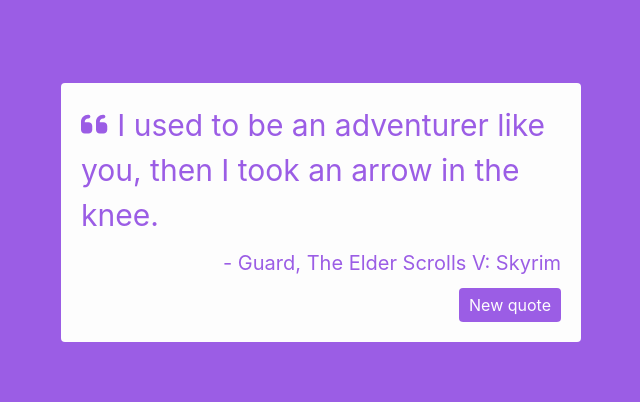
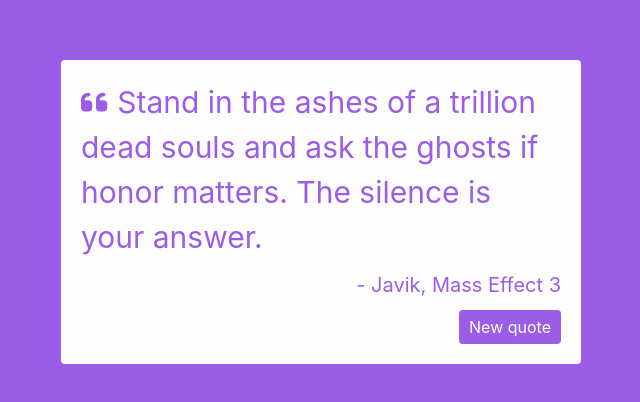
Before and after one commit to elk15/FreeCode-Camp, a React (Vite) app in the folder random-quote-machine/: page / in a window 1280 px wide. Shown: the part 188-590 px from the top of the page, without its empty margins (319-959 px from the left). Built offline with nearby package versions, Linux system fonts and the light colour scheme.

Commit message:
Add data

```diff
--- a/random-quote-machine/src/App.tsx
+++ b/random-quote-machine/src/App.tsx
@@ -1,13 +1,17 @@
+import './App.css'
+import { Main } from './styledComponents.tsx'
+import CardComponent from './components/Card.tsx'
+import quotes from './quotes.json'
+import { Quote } from './types.ts'
 import { useState } from 'react'
-import './App.css'
-import { Main } from './styledComponents.tsx';
-import CardComponent from './components/Card.tsx';
 
 function App() {
-
+  // eslint-disable-next-line @typescript-eslint/no-unused-vars
+  const [quoteIndex, setQuoteIndex] = useState<number>(0)
+  const quoteArr: Quote[] = quotes
   return (
     <Main>
-      <CardComponent />
+      <CardComponent quote={quoteArr[quoteIndex]}/>
     </Main>
   )
 }
--- a/random-quote-machine/src/components/Card.tsx
+++ b/random-quote-machine/src/components/Card.tsx
@@ -1,18 +1,23 @@
-import { faQuoteLeft } from "@fortawesome/free-solid-svg-icons";
-import { Card, CardButton, Attribution, Quote } from "../styledComponents";
-import { FontAwesomeIcon } from "@fortawesome/react-fontawesome";
+import { faQuoteLeft } from '@fortawesome/free-solid-svg-icons'
+import { Card, CardButton, Attribution, QuoteComponent } from '../styledComponents'
+import { FontAwesomeIcon } from '@fortawesome/react-fontawesome'
+import { Quote } from '../types'
 
-const CardComponent = () => {
+interface Props {
+  quote: Quote
+}
+
+const CardComponent = ({ quote }: Props) => {
   return (
     <Card>
-            <Quote>
+      <QuoteComponent>
         <FontAwesomeIcon icon={faQuoteLeft} style={{ marginRight: '10px' }} />
-                I used to be an adventurer like you, then I took an arrow in the knee.
-            </Quote>
-            <Attribution>- Guard, The Elder Scrolls V: Skyrim</Attribution>
+        {quote.quote}
+      </QuoteComponent>
+      <Attribution>- {quote.attribution}</Attribution>
       <CardButton>New quote</CardButton>
     </Card>
   )
 }
 
-export default CardComponent;
+export default CardComponent
--- /dev/null
+++ b/random-quote-machine/src/quotes.json
@@ -0,0 +1,42 @@
+[
+    {
+        "quote": "Stand in the ashes of a trillion dead souls and ask the ghosts if honor matters. The silence is your answer.",
+        "attribution": "Javik, Mass Effect 3"
+    },
+    {
+        "quote": "Life is all about resolve. Outcome is secondary. It is resolve that determines the value of your life.",
+        "attribution": "Snake, Metal Gear Solid 4: Guns of the Patriots"
+    },
+    {
+        "quote": "The right man in the wrong place can make all the difference in the world.",
+        "attribution": "G-Man, Half-Life 2"
+    },
+    {
+        "quote": "Even in dark times, we cannot relinquish the things that make us human.",
+        "attribution": "Khan, Metro 2033"
+    },
+    {
+        "quote": "Power is not a means, it is an end. One does not establish a dictatorship to safeguard a revolution; one makes the revolution to establish the dictatorship.",
+        "attribution": "Andrew Ryan, BioShock"
+    },
+    {
+        "quote": "In the end, what separates a man from a slave? Money? Power? No. A man chooses; a slave obeys.",
+        "attribution": "Andrew Ryan, BioShock"
+    },
+    {
+        "quote": "Death is inevitable. Our fear of it makes us play safe, blocks out emotion. It's a losing game. Without passion, you're already dead.",
+        "attribution": "Max Payne, Max Payne 2: The Fall of Max Payne"
+    },
+    {
+        "quote": "The ending isn't any more important than any of the moments leading to it.",
+        "attribution": "Dr. Rosalene, To the Moon"
+    },
+    {
+        "quote": "I don't want to conquer anything. I just think the guy with the most freedom in this whole ocean... is the Pirate King!",
+        "attribution": "Monkey D. Luffy, One Piece: Pirate Warriors"
+    },
+    {
+        "quote": "Time passes, people move. Like a river's flow, it never ends. A childish mind will turn to noble ambition. Young love will become deep affection. The clear water's surface reflects growth.",
+        "attribution": "Sheik, The Legend of Zelda: Ocarina of Time"
+    }
+]
--- a/random-quote-machine/src/styledComponents.tsx
+++ b/random-quote-machine/src/styledComponents.tsx
@@ -32,6 +32,11 @@
     color: #fdfdfd;
     padding: 5px 10px;
     border-radius: 4px;
+    cursor: pointer;
+
+    &:hover{
+        transform: scale(1.1);
+    }
 `
 
 export const Attribution = styled.p<{ $color?: string }>`
@@ -40,7 +45,7 @@
     font-size: 20px;
 `
 
-export const Quote = styled.blockquote<{ $color?: string }>`
+export const QuoteComponent = styled.blockquote<{ $color?: string }>`
     color: ${props => props.$color || defaultColor};
     font-size: 30px;
     flex: 1;
--- /dev/null
+++ b/random-quote-machine/src/types.ts
@@ -0,0 +1,4 @@
+export interface Quote {
+    quote: string,
+    attribution: string
+}
```
Lines whose indentation alone changed are shown as unchanged.
